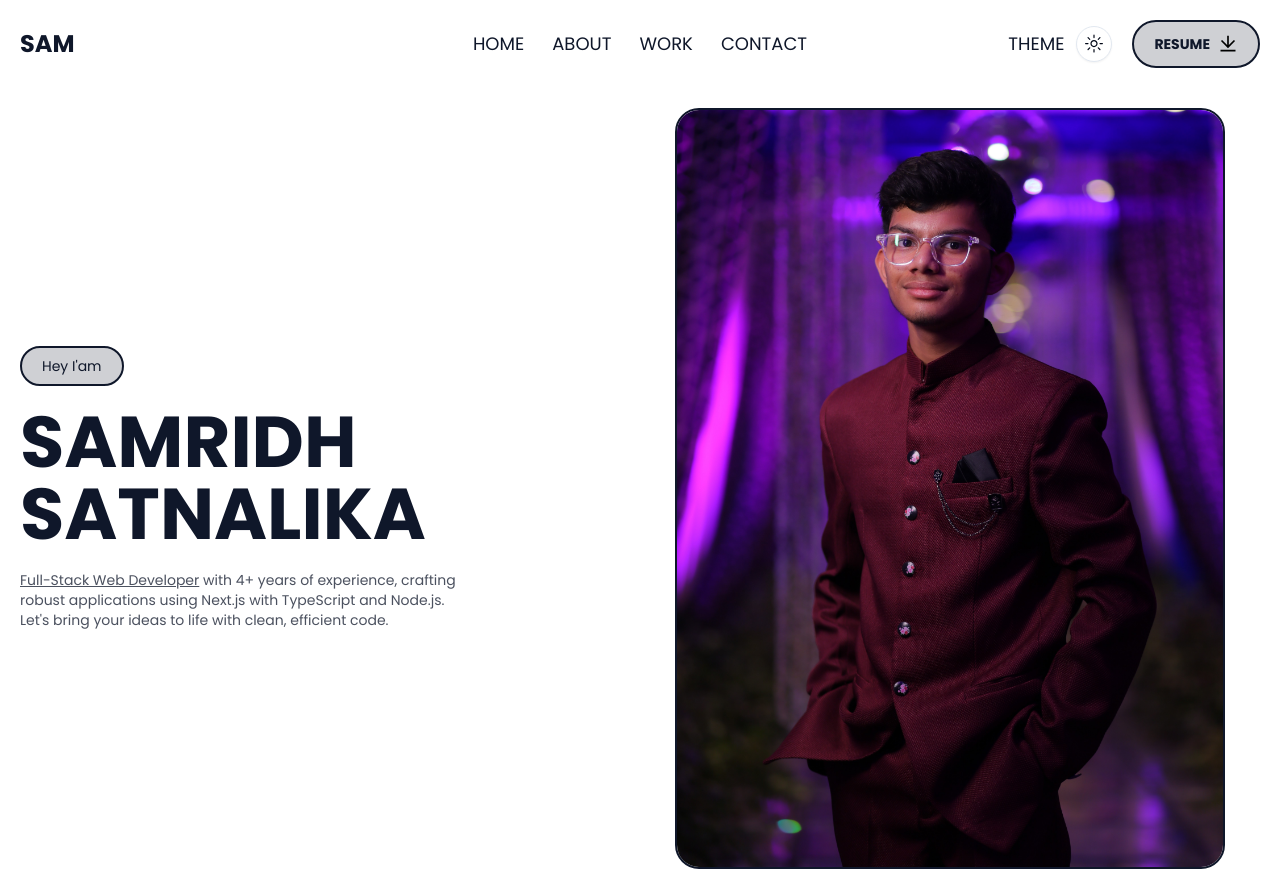
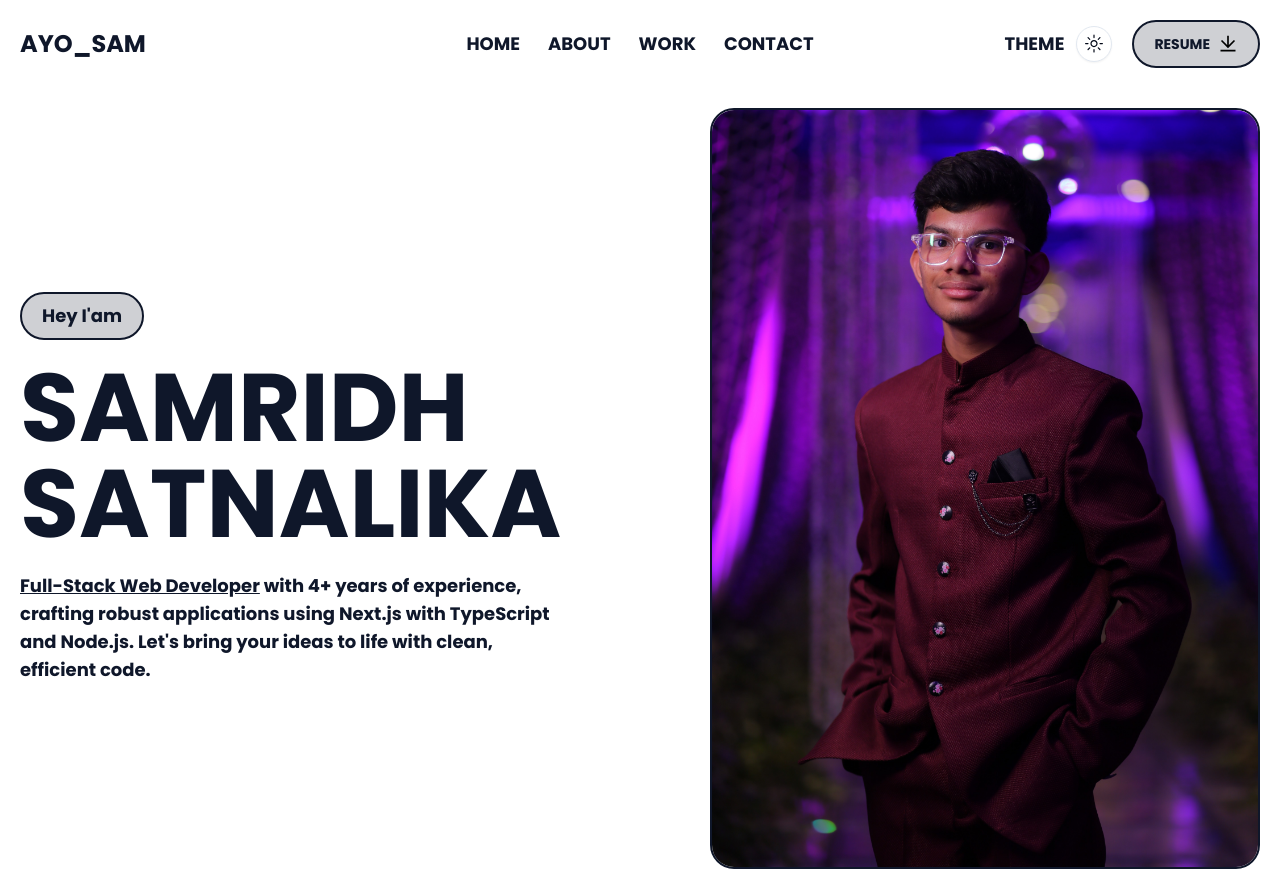
Before and after one commit to samrocker/samridh-satnalika-portfolio, a Next.js app: page / in a window 1280 px wide. Built offline with nearby package versions, Linux system fonts and the light colour scheme.

Commit message:
header responsive fix design size fixed

```diff
--- a/src/components/LandingPage/HeroSection.tsx
+++ b/src/components/LandingPage/HeroSection.tsx
@@ -5,21 +5,21 @@ const HeroSection = () => {
   return (
     <section>
       <main className="max-w-[1440px] m-auto">
-        <div className="py-5 px-5 w-full flex-between flex-col lg:flex-row gap-10 lg:gap-0">
+        <div className="py-5 px-5 w-full flex-between flex-col lg:flex-row gap-10">
           <div className="flex-[1] flex w-full flex-col gap-5 items-start justify-center">
-            <span className="py-2 px-5 text-primary text-xs md:text-sm font-normal border-2 border-primary bg-primary/20 rounded-full">
+            <span className="py-2 px-5 text-primary text-xs md:text-sm lg:text-lg font-semibold border-2 border-primary bg-primary/20 rounded-full">
               Hey I'am
             </span>
             <div className="flex flex-col">
-              <h1 className="text-primary text-4xl md:text-5xl lg:text-7xl font-extrabold">
+              <h1 className="text-primary text-4xl md:text-5xl lg:text-8xl font-extrabold">
                 SAMRIDH
               </h1>
-              <h1 className="text-primary text-4xl md:text-5xl lg:text-7xl font-extrabold">
+              <h1 className="text-primary text-4xl md:text-5xl lg:text-8xl font-extrabold">
                 SATNALIKA
               </h1>
             </div>
             <div className="flex flex-col">
-              <p className="text-sm text-primary/75 font-normal max-w-[450px]">
+              <p className="text-sm lg:text-lg text-primary dark:text-primary/75 font-semibold max-w-[550px]">
                 <span className="underline">Full-Stack Web Developer</span> with 4+ years of experience, crafting
                 robust applications using Next.js with TypeScript and Node.js.
                 Let's bring your ideas to life with clean, efficient code.
@@ -27,7 +27,7 @@ const HeroSection = () => {
             </div>
 
           </div>
-          <div className="flex-[1] flex-center w-full gap-5">
+          <div className="flex-[1] flex-end w-full gap-5">
             <Image src='/images/myPicture.JPG' alt="Samridh" width={1000} height={1000} className="w-full max-w-[550px] rounded-3xl border-2 border-primary" />
           </div>
         </div>
--- a/src/components/common/HeaderSection.tsx
+++ b/src/components/common/HeaderSection.tsx
@@ -18,14 +18,14 @@ const HeaderSection = () => {
       <main className="max-w-[1440px] m-auto">
         <div className="py-5 px-5 w-full flex-between">
           <div className="flex-[1] flex-start">
-            <h1 className="text-primary text-lg md:text-2xl font-bold">SAM</h1>
+            <h1 className="text-primary text-xl md:text-2xl font-bold">AYO_SAM</h1>
           </div>
           <div className="flex-[1] hidden lg:flex-center gap-7">
             {HeaderContent.map((item, key) => (
               <div className="flex-center gap-5" key={key}>
                 <Link
                   href={item.path}
-                  className="text-primary text-lg font-normal"
+                  className="text-primary text-lg font-bold"
                 >
                   {item.title}
                 </Link>
@@ -34,7 +34,7 @@ const HeaderSection = () => {
           </div>
           <div className="flex-[1] hidden lg:flex-end gap-5">
             <div className="flex-center gap-3">
-              <h1 className="text-primary text-lg font-normal uppercase">
+              <h1 className="text-primary text-lg font-bold uppercase">
                 theme
               </h1>
               <ThemeChangerButton />
@@ -55,17 +55,44 @@ const HeaderSection = () => {
               />
             </Link>
           </div>
-          <div className="flex-[1] flex-end lg:hidden">
+          <div className="flex-[1] flex-end lg:hidden gap-5">
+              <ThemeChangerButton />
             <Sheet>
-              <SheetTrigger>Open</SheetTrigger>
-              <SheetContent>
-                <SheetHeader>
-                  <SheetTitle>Are you absolutely sure?</SheetTitle>
-                  <SheetDescription>
-                    This action cannot be undone. This will permanently delete
-                    your account and remove your data from our servers.
-                  </SheetDescription>
-                </SheetHeader>
+              <SheetTrigger asChild>
+                <Image src='/icons/menu-line.svg' width={27} height={27} alt="" className="dark:invert" />
+              </SheetTrigger>
+              <SheetContent side="left">
+                <div className="h-screen w-full flex gap-10 flex-col items-end justify-center">
+                  <div className="flex-center flex-col gap-7">
+                    {HeaderContent.map((item, key) => (
+                      <div className="flex-end gap-5" key={key}>
+                        <Link
+                          href={item.path}
+                          className="text-primary text-3xl font-normal"
+                        >
+                          {item.title}
+                        </Link>
+                      </div>
+                    ))}
+                  </div>
+                  <div className="flex-end flex-col gap-5">
+                    <Link
+                      href="/"
+                      className="py-3 px-5 flex-center gap-2 border-2 border-primary rounded-full backdrop-blur-lg bg-primary/20"
+                    >
+                      <h1 className="text-sm text-primary font-extrabold uppercase">
+                        Resume
+                      </h1>
+                      <Image
+                        src="/icons/download-line.svg"
+                        width={20}
+                        height={20}
+                        alt="download icon"
+                        className="dark:invert"
+                      />
+                    </Link>
+                  </div>
+                </div>
               </SheetContent>
             </Sheet>
           </div>
```
Also changed, not shown: public/icons/menu-line.svg (added).
